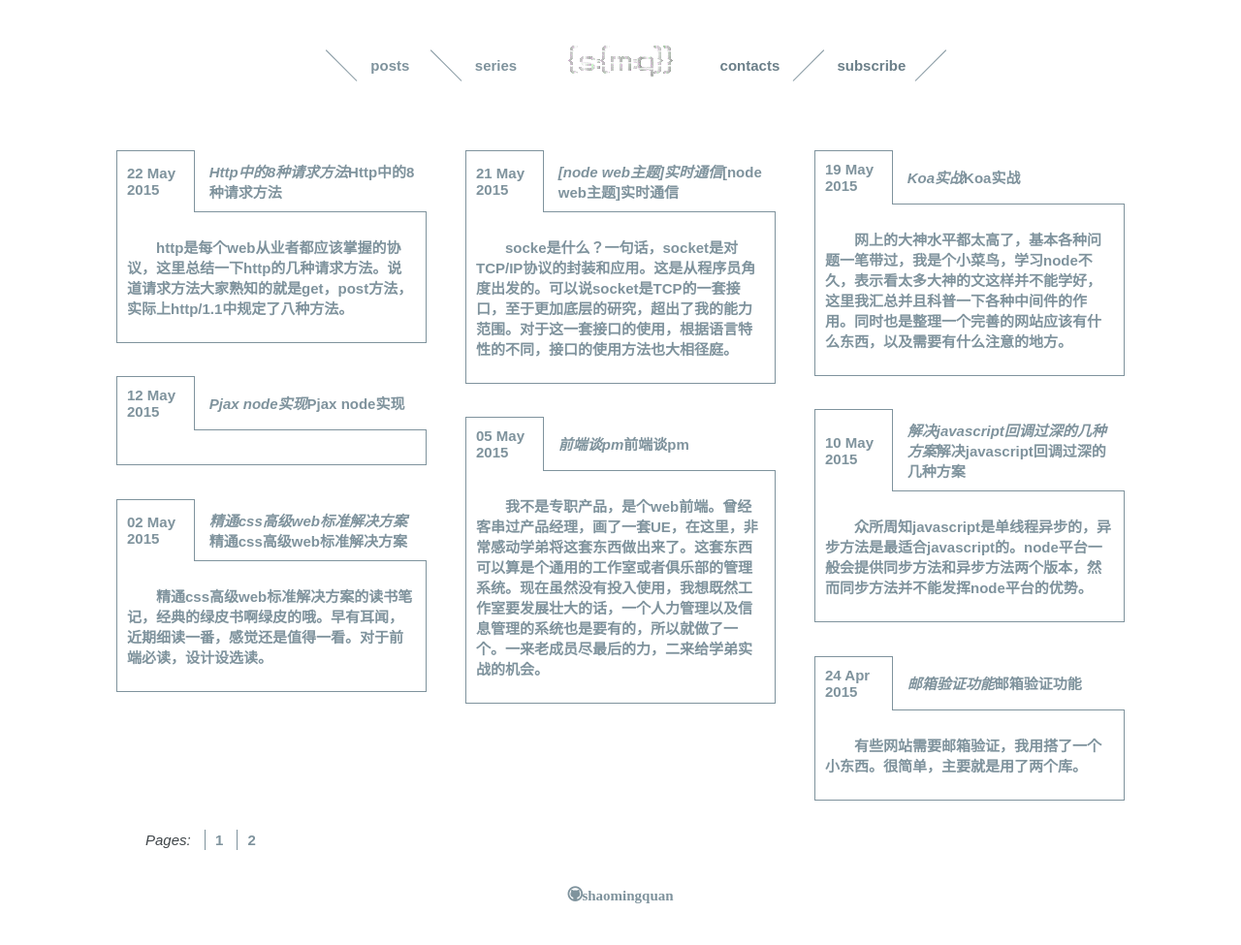
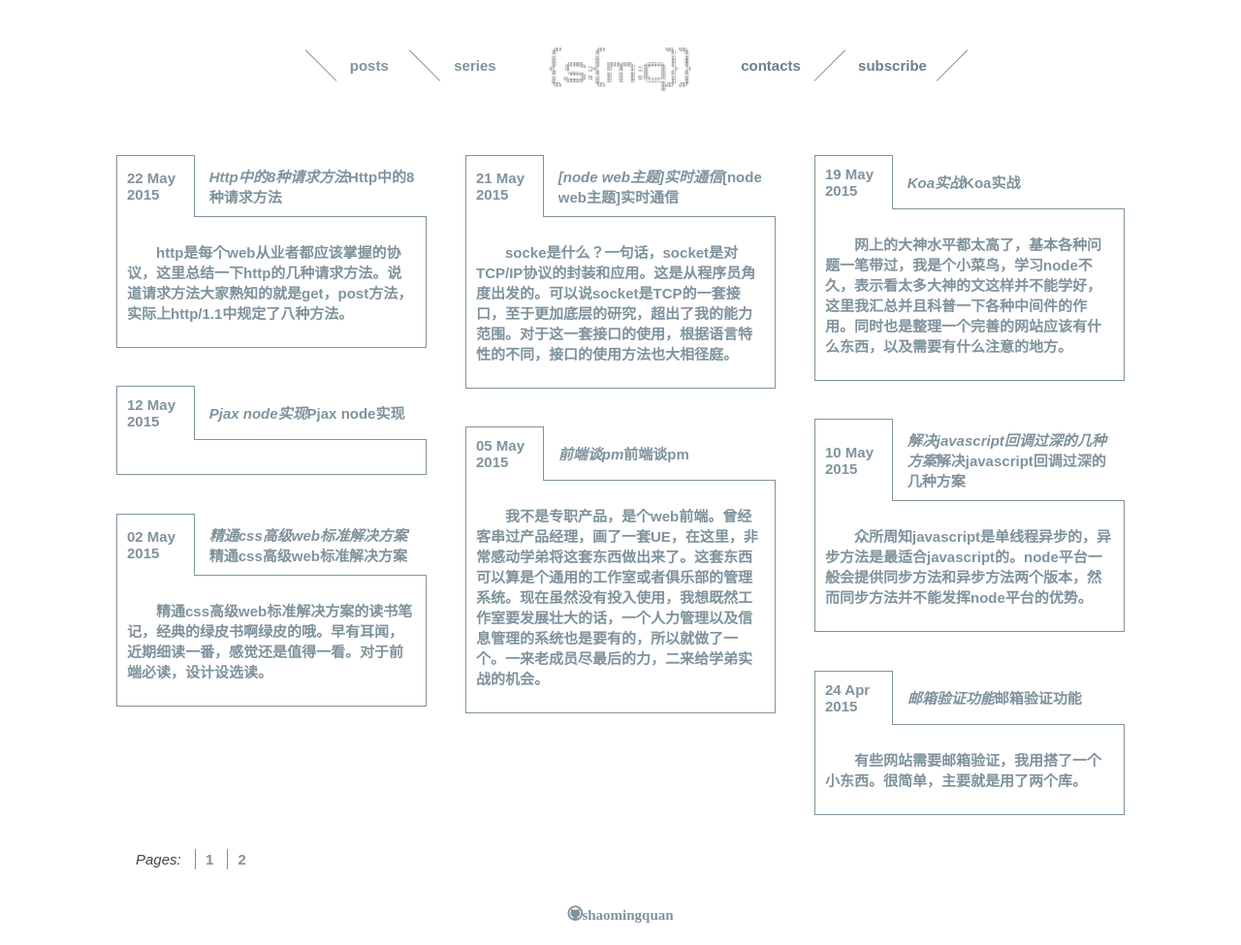
Before and after one commit to liuxing6103/liuxing6103.github.io, a Jekyll site: the page built from index.html, in a window 1280 px wide. Shown: the whole page at 97% size. Built offline with Jekyll 4.4.1, drawn with Linux system fonts in a browser that asks for light colours; some web fonts are replaced; the list of posts is cut into pages by our own code; comment, search, counter and statistics services are not loaded.

Commit message:
only to top left

```diff
--- a/publics/stylesheets/style.css
+++ b/publics/stylesheets/style.css
@@ -42,6 +42,10 @@ li{
 	list-style: none;
 }
 
+ul{
+  padding-left: 2em;
+}
+
 td{
 	padding: 10px;
 }
@@ -58,11 +62,11 @@ header div ,header img{
 }
 
 header div{
-	width: 42%;
+	width: 39%;
 }
 
 header img{
-	width: 16%;
+	width: 22%;
 }
 
 header a{
@@ -162,7 +166,7 @@ header a:after ,header a:before{
 
 .box{
 	margin: 20px;
-	margin-bottom: 15px;
+	margin-bottom: 20px;
 	float: left;
 	width: 320px;
 }
```
